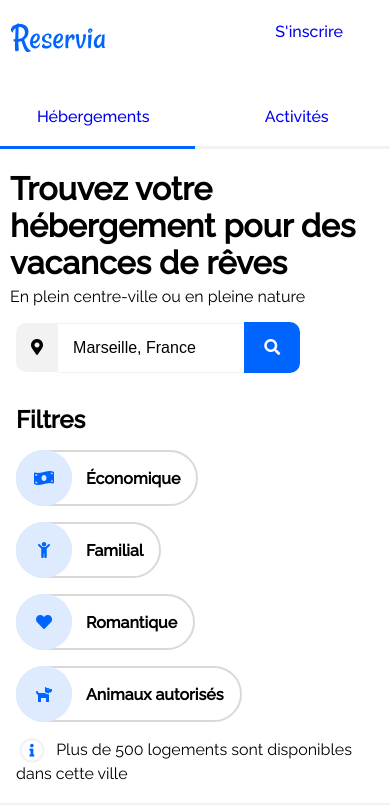
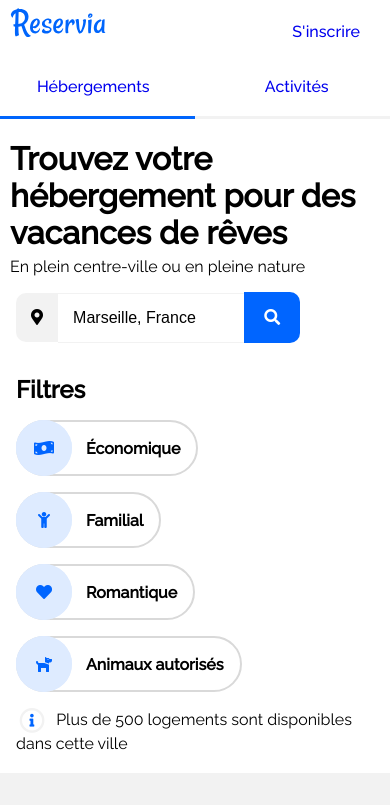
Before and after one commit to robinperso/RobinCharles_2_09052021, a plain HTML site: page index.html in a window 390 px wide. Shown: the top 805 px of the page. Drawn offline with Linux system fonts and the light colour scheme.

Commit message:
arrangement nav-sinscrire position absolute

```diff
--- a/css/style.css
+++ b/css/style.css
@@ -630,6 +630,13 @@ footer {
         width: 50%;
     }
 
+    .nav-sincrire {
+        position: absolute;
+        top: 22px;
+        right: 5px;
+        padding:0;
+    }
+
     .recherche-et-filtres {
         margin: 1rem;
     }
```
